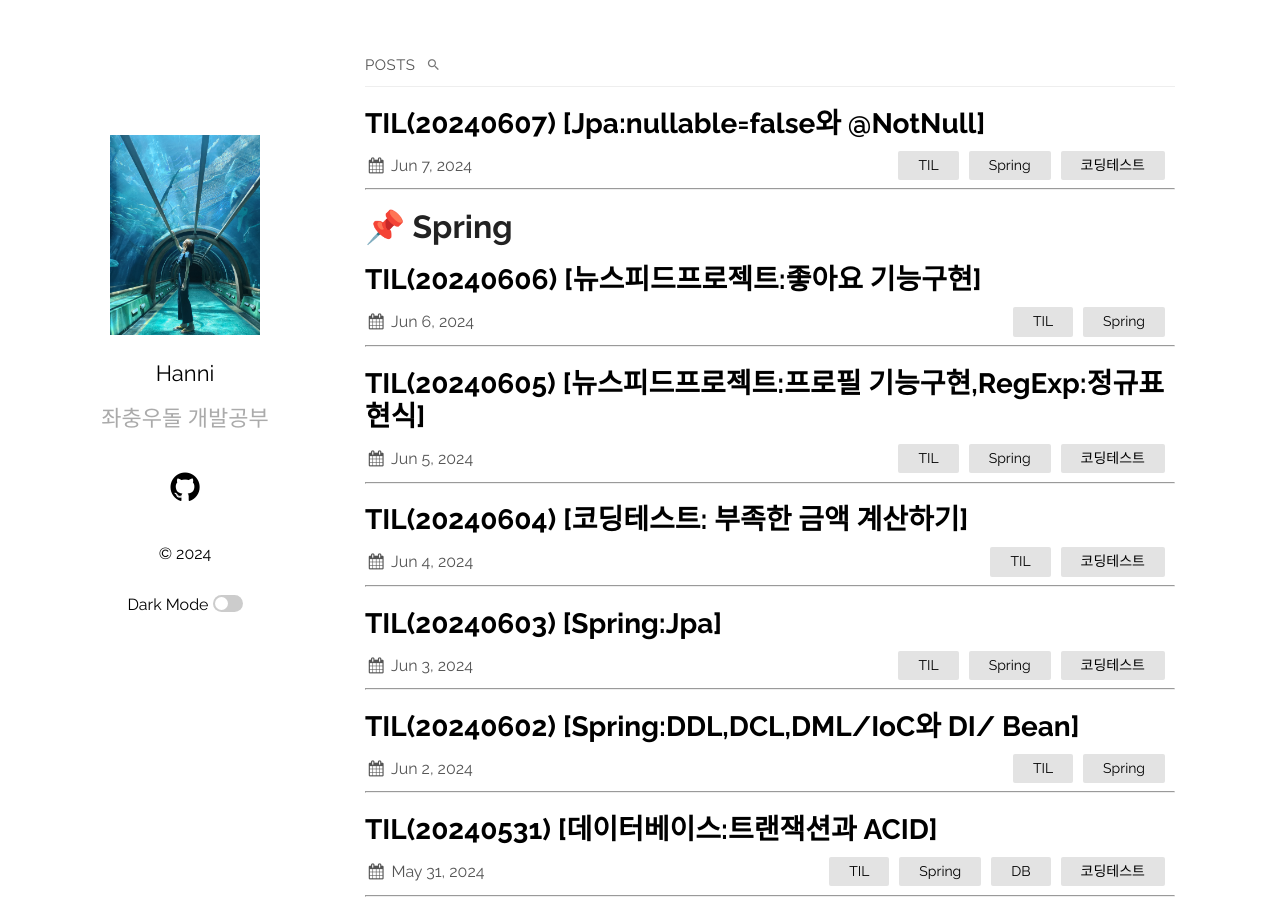
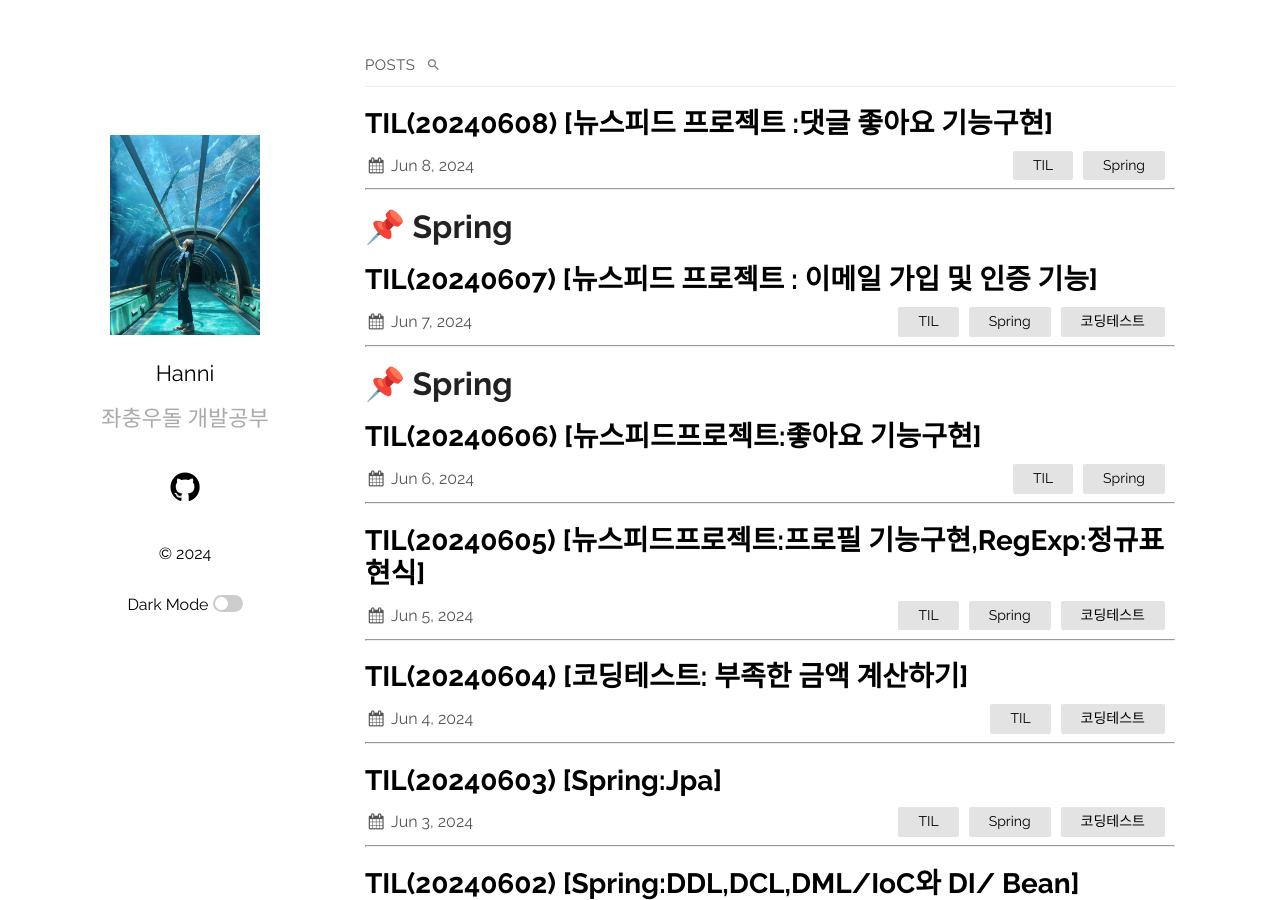
Before and after one commit to HaejungHan/HaejungHan.previous.blog, a Jekyll site: the page built from index.md, in a window 1280 px wide and 900 px high. Built offline with Jekyll 4.4.1, drawn with Linux system fonts in a browser that asks for light colours.

Commit message:
20240608 TIL

```diff
--- a/_posts/2024-06-06-spring 좋아요기능구현.markdown
+++ b/_posts/2024-06-06-spring 좋아요기능구현.markdown
@@ -7,8 +7,8 @@
 
 ---------------------------------------------------------------------
 
+# 📌 Spring
 
-# 📌 Spring
 
 ## 💡 뉴스피드 프로젝트 : 좋아요 기능구현
 - 좋아요 Entity
--- a/_posts/2024-06-07-spring 좋아요기능구현 copy.markdown
+++ b/_posts/2024-06-07-spring이메일가입인증.markdown
@@ -1,6 +1,6 @@
 ---
 layout: post
-title:  "TIL(20240607) [Jpa:nullable=false와 @NotNull]"
+title:  "TIL(20240607) [뉴스피드 프로젝트 : 이메일 가입 및 인증 기능]"
 date:  2024-06-07
 categories: TIL Spring 코딩테스트
 ---
@@ -20,8 +20,9 @@
 그래서 컬럼에는 nullable=false라 되어 있는데, DB에서는 DDL생성 시 not null로 생성 되겠지만
 entity에서도 검증이 연결될까? 라는 의문이 생겼다. 그래서 찾아본 것이 컬럼에 nullable=false하지 않고 Validation- @NotNull로 해주면 자동으로 DDL생성 시 NotNull이 된다는 것을 알게되었다.
 
+[Jpa:nullable=false와 @NotNull](https://kafcamus.tistory.com/15)
 
-[Jpa:nullable=false와 @NotNull](https://kafcamus.tistory.com/15)
+
 
 [Google Gmail SMTP 설정방법 및 메일 전송1](https://hyunmin1906.tistory.com/276)
 [Google Gmail SMTP 설정방법 및 메일 전송2](https://gwamssoju.tistory.com/108)
```
Also changed, not shown: _posts/2024-06-08-spring이메일가입인증.markdown (added, +40 -0 lines).
